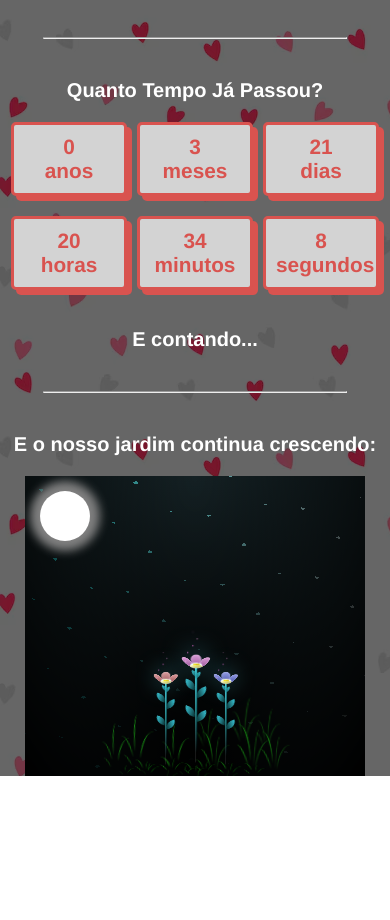
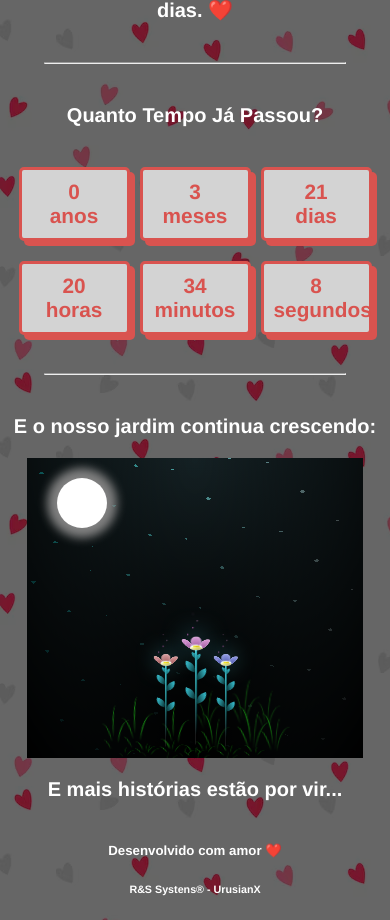
Before and after one commit to rflsza13/Nosso_Espaco, a plain HTML site: page index.html in a window 390 px wide. Shown: the part 882-1802 px from the top of the page. Before the commit the page ends 1658 px from the top, so only its background shows below. Drawn offline with Linux system fonts and the light colour scheme.

Commit message:
Ajustes 02/02/2024

```diff
--- a/css/garden.css
+++ b/css/garden.css
@@ -5,8 +5,8 @@
 .meiaLua {
   position: absolute;
   margin: auto;
-  top: 15px;
-  left: 15px;
+  top: 20px;
+  left: 30px;
   width: 100px;
   height: 100px;
   background-color: rgb(255, 255, 255);
--- a/css/main.css
+++ b/css/main.css
@@ -10,8 +10,7 @@ body, html {
     height: 100%;
 }
 img {
-    width: 80%;
-    padding: 0 10px 20px 10px;
+    width: 70%;
 }
 h1 {
     font-size: 45px;
@@ -26,9 +25,12 @@ p {
     font-size: 30px;
 }
 section{
-    height: 100%;
+    width: 100%;
 }
 #paragrafo {
+    display: flex;
+    flex-direction: column;
+    align-items: center;
     width: 70%;
 }
 #garden {
@@ -37,10 +39,16 @@ section{
     align-items: center;
     width: 100%;
 }
+#timer {
+    display: flex;
+    flex-direction: column;
+    align-items: center;
+    width: 100%;
+}
 
 @media only screen and (max-width: 425px) {
     img {
-        width: 80%;
+        width: 100%;
     }
     .main {
         background-color: rgba(0, 0, 0, 0.6);
@@ -53,6 +61,6 @@ section{
         width: 90%;
     }
     section{
-        height: 90%;
+        width: 90%;
     }
 }
--- a/css/time.css
+++ b/css/time.css
@@ -30,6 +30,6 @@
     .timer {
       padding: 10px;
       margin: 0 5px;
-      width: 90px;
+      width: 85px;
     }
   }
--- a/index.html
+++ b/index.html
@@ -40,7 +40,6 @@
           <div class="timer"><span id="seconds">0</span><br>segundos</div>
       </div>
       <br>
-      <p>E contando...</p>
   </section>
   <hr>
   <section id="garden">
@@ -454,6 +453,13 @@
         </div>
       </div>
   </section>
+  <section style="display: flex; flex-direction: column; align-items: center; height: 300px;">
+    <p> E mais histórias estão por vir...</p>
+  </section>
+  <footer>
+    <h5> Desenvolvido com amor ❤️</h5>
+    <h6>R&S Systens® - UrusianX</h6>
+  </footer>
 </body>
 <script src="js/caroussel.js"></script>
 <script src="js/time.js"></script>
```
